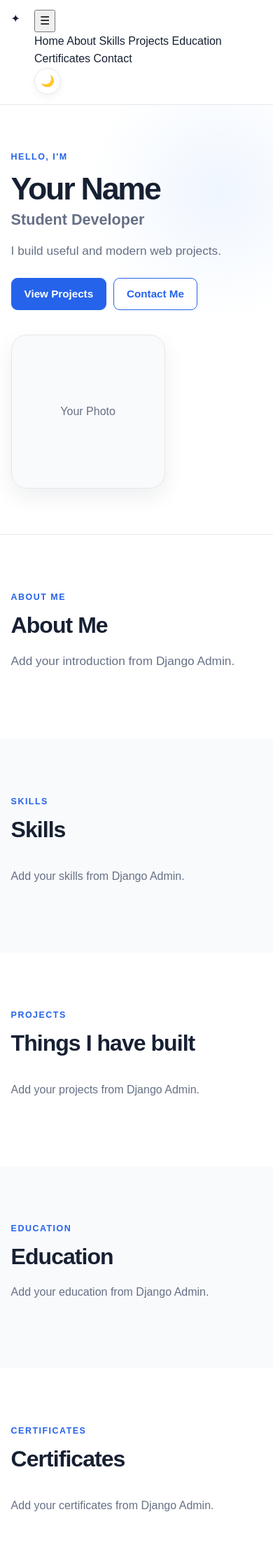
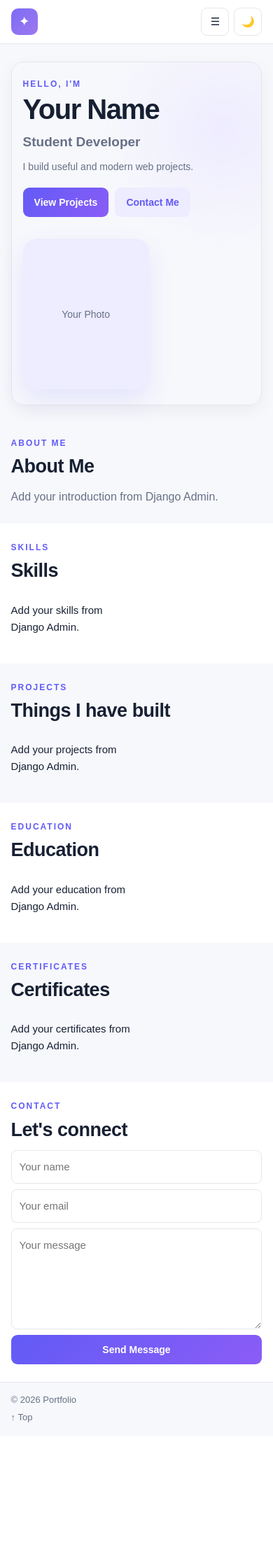
Before and after one commit to Satyam-1981/my_portfolio, a Django app: page / in a window 390 px wide. Shown: the top 2240 px of the page at 70% size. After the commit the page ends 2032 px from the top, so only its background shows below. Run offline with Django 5.2, Linux system fonts and the light colour scheme; data that the repository does not hold is empty.

Commit message:
Update style.css

```diff
--- a/portfolio-django-main/portfolio_app/static/portfolio_app/css/style.css
+++ b/portfolio-django-main/portfolio_app/static/portfolio_app/css/style.css
@@ -1,151 +1,614 @@
-
 :root {
-    --bg: #ffffff;
-    --surface: #f8fafc;
+    --bg: #f7f8fc;
     --card: #ffffff;
     --text: #172033;
     --muted: #667085;
-    --primary: #2563eb;
-    --primary-soft: #eff6ff;
+    --primary: #625bf6;
+    --soft: #eeecff;
     --border: #e5e7eb;
-    --shadow: 0 12px 30px rgba(15, 23, 42, 0.07);
-    --radius: 14px;
+    --shadow: 0 8px 25px rgba(0, 0, 0, .05);
 }
 
 html.dark {
-    --bg: #0f172a;
-    --surface: #111c31;
-    --card: #172235;
-    --text: #f8fafc;
-    --muted: #a8b3c5;
-    --primary: #60a5fa;
-    --primary-soft: #172a46;
-    --border: #2b3850;
-    --shadow: 0 14px 34px rgba(0,0,0,.20);
+    --bg: #0d1320;
+    --card: #172132;
+    --text: #f4f7fb;
+    --muted: #a6b1c2;
+    --primary: #8d8cff;
+    --soft: #222448;
+    --border: #263247;
+    --shadow: 0 8px 25px rgba(0, 0, 0, .18);
 }
 
-* { box-sizing: border-box; }
-html { scroll-behavior: smooth; }
-body { margin: 0; font-family: Arial, Helvetica, sans-serif; color: var(--text); background: var(--bg); line-height: 1.6; transition: background .2s ease, color .2s ease; }
-a { color: inherit; text-decoration: none; }
-button, input, textarea { font: inherit; }
-.container { width: min(1100px, 92%); margin: auto; }
-.narrow { width: min(800px, 92%); }
-
-.navbar { position: sticky; top: 0; z-index: 10; background: color-mix(in srgb, var(--bg) 94%, transparent); backdrop-filter: blur(10px); border-bottom: 1px solid var(--border); }
-.nav-inner { min-height: 68px; display: flex; align-items: center; justify-content: space-between; gap: 20px; }
-.logo { font-weight: 800; font-size: 1.1rem; }
-.nav-right { display: flex; align-items: center; gap: 16px; }
-nav { display: flex; flex-wrap: wrap; gap: 18px; font-size: .92rem; color: var(--muted); }
-nav a:hover, .links a:hover, .contact-info a:hover, .resume-link:hover { color: var(--primary); }
-.theme-toggle { width: 38px; height: 38px; border: 1px solid var(--border); border-radius: 50%; background: var(--card); color: var(--text); cursor: pointer; box-shadow: 0 4px 12px rgba(0,0,0,.05); }
-.theme-toggle:hover { border-color: var(--primary); }
-
-.hero { padding: 95px 0; border-bottom: 1px solid var(--border); background: radial-gradient(circle at 80% 20%, var(--primary-soft), transparent 32%); }
-.hero-grid { display: grid; grid-template-columns: 1fr 280px; align-items: center; gap: 70px; }
-.small-title { color: var(--primary); font-size: .78rem; font-weight: 700; letter-spacing: .12em; margin: 0 0 12px; }
-h1 { font-size: clamp(2.8rem, 7vw, 5.2rem); line-height: 1; margin: 0 0 10px; letter-spacing: -.05em; }
-h2 { font-size: clamp(2rem, 4vw, 3rem); line-height: 1.1; margin: 0 0 20px; letter-spacing: -.03em; }
-h3 { margin: 0 0 8px; line-height: 1.25; }
-.hero h2 { color: var(--muted); font-size: 1.35rem; letter-spacing: 0; }
-.lead, .text { color: var(--muted); max-width: 650px; font-size: 1.08rem; }
-.buttons, .resume-actions { display: flex; flex-wrap: wrap; gap: 10px; margin-top: 24px; }
-.button { display: inline-block; border: 1px solid var(--primary); padding: 10px 18px; border-radius: 9px; font-weight: 600; cursor: pointer; font-size: .95rem; }
-.primary { background: var(--primary); color: #fff; }
-.secondary { color: var(--primary); background: var(--card); }
-.resume-link { display: inline-block; margin-top: 16px; color: var(--primary); font-weight: 600; }
-.photo-box { width: 280px; height: 280px; border-radius: 22px; overflow: hidden; border: 1px solid var(--border); background: var(--surface); box-shadow: var(--shadow); }
-.photo-box img { width: 100%; height: 100%; object-fit: cover; display: block; }
-.photo-placeholder { height: 100%; display: grid; place-items: center; color: var(--muted); }
-
-.section { padding: 80px 0; }
-.section-light { background: var(--surface); }
-.contact-info { display: flex; flex-wrap: wrap; gap: 18px; margin-top: 25px; color: var(--muted); }
-
-.skill-list { display: flex; flex-wrap: wrap; gap: 10px; }
-.skill { border: 1px solid var(--border); background: var(--card); border-radius: 10px; padding: 12px 16px; min-width: 150px; box-shadow: 0 4px 14px rgba(0,0,0,.03); }
-.skill span { display: block; color: var(--muted); font-size: .82rem; }
-
-.cards { display: grid; grid-template-columns: repeat(2, 1fr); gap: 22px; }
-.card { border: 1px solid var(--border); border-radius: var(--radius); overflow: hidden; background: var(--card); box-shadow: var(--shadow); transition: transform .18s ease, box-shadow .18s ease; }
-.card:hover { transform: translateY(-3px); box-shadow: 0 18px 36px rgba(0,0,0,.10); }
-.card-body { padding: 22px; }
-.card-body p { color: var(--muted); }
-.project-image, .certificate-image { width: 100%; height: 210px; object-fit: cover; display: block; background: var(--surface); }
-.tags { margin: 15px 0; color: var(--muted); font-size: .9rem; }
-.tags span { display: inline-block; background: var(--primary-soft); border: 1px solid var(--border); border-radius: 6px; padding: 4px 8px; }
-.links { display: flex; gap: 18px; font-weight: 600; color: var(--primary); }
-.small-cards { grid-template-columns: repeat(3, 1fr); }
-.simple-card .certificate-image { height: 150px; }
-
-.timeline { border-left: 2px solid var(--border); padding-left: 25px; }
-.timeline-item { display: grid; grid-template-columns: 120px 1fr; gap: 20px; padding: 0 0 30px; }
-.year { color: var(--primary); font-weight: 700; }
-.muted, .empty { color: var(--muted); }
-
-.contact-form { display: grid; gap: 12px; }
-.contact-form input, .contact-form textarea { width: 100%; padding: 13px 14px; border: 1px solid var(--border); border-radius: 9px; color: var(--text); background: var(--card); }
-.contact-form input:focus, .contact-form textarea:focus { outline: 2px solid var(--primary-soft); border-color: var(--primary); }
-.message { padding: 12px 14px; border: 1px solid var(--border); background: var(--card); border-radius: 8px; margin-bottom: 18px; }
-footer { padding: 25px 0; border-top: 1px solid var(--border); color: var(--muted); font-size: .9rem; }
-
-@media (max-width: 900px) {
-    .nav-inner { align-items: flex-start; padding: 14px 0; }
-    .nav-right { width: 100%; justify-content: space-between; align-items: flex-start; }
-    nav { gap: 10px 16px; }
-}
-@media (max-width: 800px) {
-    .hero { padding: 65px 0; }
-    .hero-grid { grid-template-columns: 1fr; gap: 35px; }
-    .photo-box { width: 220px; height: 220px; }
-    .cards, .small-cards { grid-template-columns: 1fr; }
-    .timeline-item { grid-template-columns: 1fr; gap: 5px; }
+* {
+    box-sizing: border-box;
 }
 
-
-/* Small, simple animations */
-.hero {
-    animation: fadeIn 0.7s ease;
+html {
+    scroll-behavior: smooth;
+    scroll-padding-top: 65px;
 }
 
-@keyframes fadeIn {
-    from {
-        opacity: 0;
-        transform: translateY(12px);
-    }
+body {
+    margin: 0;
+    font-family: Arial, sans-serif;
+    font-size: 15px;
+    color: var(--text);
+    background: var(--bg);
+    line-height: 1.6;
+}
+
+a {
+    color: inherit;
+    text-decoration: none;
+}
+
+img {
+    display: block;
+    max-width: 100%;
+}
+
+button, input, textarea {
+    font: inherit;
+}
+
+.container {
+    width: min(1100px, 92%);
+    margin: auto;
+}
+
+/* ================= NAVBAR ================= */
+
+.navbar {
+    position: sticky;
+    top: 0;
+    z-index: 10;
+    background: var(--card);
+    border-bottom: 1px solid var(--border);
+}
+
+.nav-inner {
+    min-height: 62px;
+    display: flex;
+    align-items: center;
+    justify-content: space-between;
+}
+
+.nav-logo {
+    width: 38px;
+    height: 38px;
+    display: grid;
+    place-items: center;
+    border-radius: 10px;
+    color: #fff;
+    background: linear-gradient(135deg, #7c6cf5, #9d78ef);
+    font-size: 19px;
+}
+
+.nav-tools {
+    display: flex;
+    gap: 7px;
+}
+
+.nav-button, .theme-toggle {
+    width: 40px;
+    height: 40px;
+    border: 1px solid var(--border);
+    border-radius: 9px;
+    background: var(--card);
+    color: var(--text);
+    cursor: pointer;
+}
+
+.navigation {
+    position: relative;
+}
+
+.nav-dropdown {
+    position: absolute;
+    top: 48px;
+    right: 0;
+    width: 165px;
+    padding: 5px;
+    background: var(--card);
+    border: 1px solid var(--border);
+    border-radius: 10px;
+    box-shadow: var(--shadow);
+    opacity: 0;
+    visibility: hidden;
+    transform: translateY(-4px);
+    transition: .18s;
+}
+
+.navigation.open .nav-dropdown {
+    opacity: 1;
+    visibility: visible;
+    transform: translateY(0);
+}
+
+.nav-dropdown a {
+    display: block;
+    padding: 8px 9px;
+    color: var(--muted);
+    border-radius: 6px;
+    font-size: 14px;
+}
+
+.nav-dropdown a:hover {
+    color: var(--text);
+    background: var(--soft);
+}
+
+/* ================= HERO ================= */
+
+.hero {
+    padding: 42px 0 28px;
+}
+
+.hero-grid {
+    display: grid;
+    grid-template-columns: 1.35fr .65fr;
+    align-items: center;
+    gap: 35px;
+    padding: 32px 38px;
+    background: radial-gradient(circle at 85% 20%, var(--soft), transparent 35%);
+    border: 1px solid var(--border);
+    border-radius: 24px;
+    box-shadow: var(--shadow);
+}
+
+.hero-content {
+    max-width: 650px;
+}
+
+.small-title {
+    margin: 0 0 7px;
+    color: var(--primary);
+    font-size: 12px;
+    font-weight: 800;
+    letter-spacing: 2px;
+}
+
+.hero h1 {
+    margin: 0;
+    font-size: clamp(46px, 6vw, 72px);
+    line-height: .98;
+    letter-spacing: -2.5px;
+}
+
+.hero-role {
+    margin: 12px 0 7px;
+    color: var(--muted);
+    font-size: 23px;
+    font-weight: 600;
+    opacity: 0;
+    transform: translateY(5px);
+    animation: role .6s ease .15s forwards;
+}
+
+@keyframes role {
     to {
         opacity: 1;
         transform: translateY(0);
     }
 }
 
-.card {
-    transition: transform 0.25s ease, box-shadow 0.25s ease;
+.lead {
+    max-width: 570px;
+    margin: 8px 0 0;
+    color: var(--muted);
+    font-size: 16px;
+    line-height: 1.65;
 }
 
-.card:hover {
-    transform: translateY(-4px);
+.buttons {
+    display: flex;
+    gap: 9px;
+    margin: 18px 0 9px;
 }
 
-.button,
-.theme-toggle {
-    transition: transform 0.2s ease, background-color 0.2s ease;
+.button {
+    padding: 10px 16px;
+    border: 0;
+    border-radius: 9px;
+    font-size: 14px;
+    font-weight: 700;
+    cursor: pointer;
+    transition: .2s;
 }
 
 .button:hover {
     transform: translateY(-2px);
 }
 
-.theme-toggle:hover {
-    transform: scale(1.05);
+.primary {
+    color: #fff;
+    background: linear-gradient(135deg, var(--primary), #8b5cf6);
 }
 
-@media (prefers-reduced-motion: reduce) {
-    .hero,
-    .card,
-    .button,
-    .theme-toggle {
-        animation: none;
-        transition: none;
+.secondary {
+    color: var(--primary);
+    background: var(--soft);
+}
+
+.resume-link {
+    color: var(--primary);
+    font-size: 13px;
+    font-weight: 700;
+}
+
+/* ================= PROFILE IMAGE ================= */
+
+.photo-box {
+    width: 210px;
+    height: 250px;
+    margin-left: auto;
+    padding: 7px;
+    border-radius: 20px;
+    background: var(--soft);
+    box-shadow: 0 15px 35px rgba(98, 91, 246, .12);
+}
+
+.photo-box img {
+    width: 100%;
+    height: 100%;
+    object-fit: cover;
+    border-radius: 14px;
+}
+
+.photo-placeholder {
+    height: 100%;
+    display: grid;
+    place-items: center;
+    color: var(--muted);
+    font-size: 14px;
+}
+
+/* ================= SECTIONS ================= */
+
+.section {
+    padding: 30px 0;
+}
+
+.section-light {
+    background: var(--card);
+}
+
+.section h2 {
+    margin: 0 0 13px;
+    font-size: 30px;
+    line-height: 1.2;
+    letter-spacing: -.5px;
+}
+
+.text {
+    margin: 0;
+    color: var(--muted);
+    font-size: 16px;
+    line-height: 1.7;
+}
+
+.muted {
+    color: var(--muted);
+    font-size: 15px;
+}
+
+/* ================= ABOUT ================= */
+
+.contact-info {
+    display: flex;
+    flex-wrap: wrap;
+    gap: 7px;
+    margin-top: 13px;
+}
+
+.contact-info > * {
+    padding: 7px 10px;
+    color: var(--muted);
+    background: var(--card);
+    border: 1px solid var(--border);
+    border-radius: 7px;
+    font-size: 13px;
+}
+
+.contact-info a:hover {
+    color: var(--primary);
+}
+
+/* ================= SKILLS ================= */
+
+.skill-list {
+    display: grid;
+    grid-template-columns: repeat(auto-fit, minmax(145px, 1fr));
+    gap: 9px;
+}
+
+.skill-card {
+    display: flex;
+    align-items: center;
+    gap: 9px;
+    min-height: 64px;
+    padding: 10px;
+    background: var(--card);
+    border: 1px solid var(--border);
+    border-radius: 9px;
+    box-shadow: var(--shadow);
+    transition: .2s;
+}
+
+.skill-card:hover {
+    transform: translateY(-2px);
+    border-color: var(--primary);
+}
+
+.skill-icon {
+    width: 30px;
+    height: 30px;
+    flex-shrink: 0;
+    display: grid;
+    place-items: center;
+    color: var(--primary);
+    background: var(--soft);
+    border-radius: 7px;
+    font-size: 13px;
+}
+
+.skill-card strong {
+    display: block;
+    font-size: 14px;
+}
+
+.skill-card span {
+    display: block;
+    margin-top: 2px;
+    color: var(--muted);
+    font-size: 12px;
+}
+
+/* ================= PROJECTS + CERTIFICATES ================= */
+
+.cards {
+    display: grid;
+    grid-template-columns: repeat(auto-fit, minmax(180px, 215px));
+    justify-content: start;
+    gap: 11px;
+}
+
+.card {
+    width: 100%;
+    overflow: hidden;
+    background: var(--card);
+    border: 1px solid var(--border);
+    border-radius: 10px;
+    box-shadow: var(--shadow);
+    transition: .2s;
+}
+
+.card:hover {
+    transform: translateY(-3px);
+    border-color: var(--primary);
+}
+
+.project-image-box, .certificate-image-box {
+    width: 100%;
+    height: 100px;
+    overflow: hidden;
+    background: var(--soft);
+}
+
+.project-image, .certificate-image {
+    width: 100%;
+    height: 100%;
+    object-fit: cover;
+}
+
+.card-body {
+    padding: 10px;
+}
+
+.card h3 {
+    margin: 0 0 5px;
+    font-size: 16px;
+    line-height: 1.3;
+}
+
+.card p {
+    margin: 0 0 7px;
+    color: var(--muted);
+    font-size: 13px;
+    line-height: 1.55;
+}
+
+.tag {
+    display: inline-block;
+    padding: 4px 7px;
+    background: var(--soft);
+    color: var(--primary);
+    border-radius: 5px;
+    font-size: 11px;
+    line-height: 1.3;
+}
+
+.links {
+    display: flex;
+    flex-wrap: wrap;
+    gap: 8px;
+    margin-top: 8px;
+}
+
+.links a, .certificate-link {
+    color: var(--primary);
+    font-size: 13px;
+    font-weight: 700;
+}
+
+/* ================= EDUCATION ================= */
+
+.education-grid {
+    display: grid;
+    grid-template-columns: repeat(auto-fit, minmax(190px, 1fr));
+    gap: 9px;
+}
+
+.education-card {
+    padding: 12px;
+    background: var(--card);
+    border: 1px solid var(--border);
+    border-radius: 9px;
+    box-shadow: var(--shadow);
+    transition: .2s;
+}
+
+.education-card:hover {
+    transform: translateY(-2px);
+    border-color: var(--primary);
+}
+
+.education-card h3 {
+    margin: 5px 0;
+    font-size: 16px;
+    line-height: 1.3;
+}
+
+.education-card p {
+    margin: 0;
+    color: var(--muted);
+    font-size: 13px;
+    line-height: 1.5;
+}
+
+.year {
+    color: var(--primary);
+    font-size: 12px;
+    font-weight: 800;
+}
+
+/* ================= CONTACT ================= */
+
+.contact {
+    max-width: 650px;
+}
+
+.contact-form {
+    display: grid;
+    gap: 8px;
+}
+
+.contact-form input, .contact-form textarea {
+    width: 100%;
+    padding: 11px;
+    border: 1px solid var(--border);
+    border-radius: 8px;
+    background: var(--card);
+    color: var(--text);
+    outline: none;
+    font-size: 15px;
+}
+
+.contact-form input:focus, .contact-form textarea:focus {
+    border-color: var(--primary);
+}
+
+.message {
+    margin-bottom: 8px;
+    padding: 9px;
+    background: var(--soft);
+    border-radius: 7px;
+    font-size: 14px;
+}
+
+/* ================= FOOTER ================= */
+
+footer {
+    padding: 15px 0;
+    border-top: 1px solid var(--border);
+    color: var(--muted);
+    font-size: 13px;
+}
+
+.footer-inner {
+    display: flex;
+    justify-content: space-between;
+}
+
+/* ================= MOBILE ================= */
+
+@media (max-width: 700px) {
+    .hero {
+        padding: 25px 0 20px;
+    }
+
+    .hero-grid {
+        grid-template-columns: 1fr;
+        gap: 22px;
+        padding: 25px 20px;
+        border-radius: 18px;
+    }
+
+    .photo-box {
+        margin-left: 0;
+        width: 180px;
+        height: 215px;
+    }
+
+    .section {
+        padding: 25px 0;
+    }
+
+    .section h2 {
+        font-size: 27px;
     }
 }
+
+@media (max-width: 500px) {
+    .hero h1 {
+        font-size: 40px;
+        letter-spacing: -1.5px;
+    }
+    .hero-role {
+        font-size: 19px;
+    }
+    .lead {
+        font-size: 14px;
+    }
+    .hero-grid {
+        padding: 22px 16px;
+    }
+    .cards {
+        grid-template-columns: repeat(2, minmax(0, 1fr));
+        gap: 8px;
+    }
+    .skill-list {
+        grid-template-columns: repeat(2, minmax(0, 1fr));
+        gap: 7px;
+    }
+    .education-grid {
+        grid-template-columns: repeat(2, minmax(0, 1fr));
+        gap: 7px;
+    }
+    .project-image-box, .certificate-image-box {
+        height: 85px;
+    }
+    .card-body {
+        padding: 8px;
+    }
+    .card h3 {
+        font-size: 14px;
+    }
+    .card p {
+        font-size: 11px;
+    }
+    .tag {
+        font-size: 10px;
+    }
+    .buttons {
+        flex-direction: row;
+    }
+    .button {
+        text-align: center;
+    }
+    .footer-inner {
+        flex-direction: column;
+        gap: 4px;
+    }
+}
```
